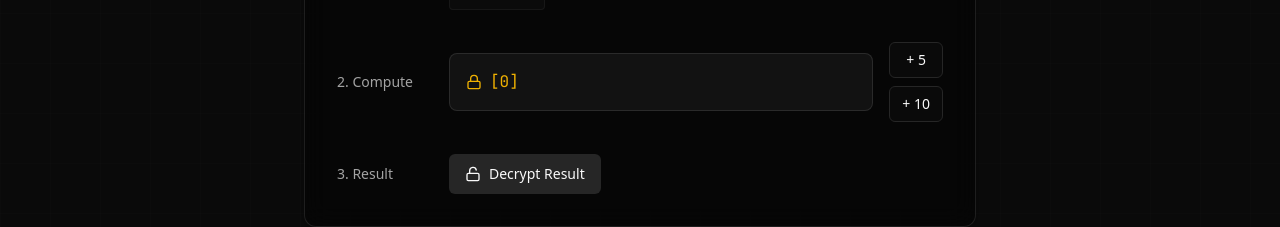
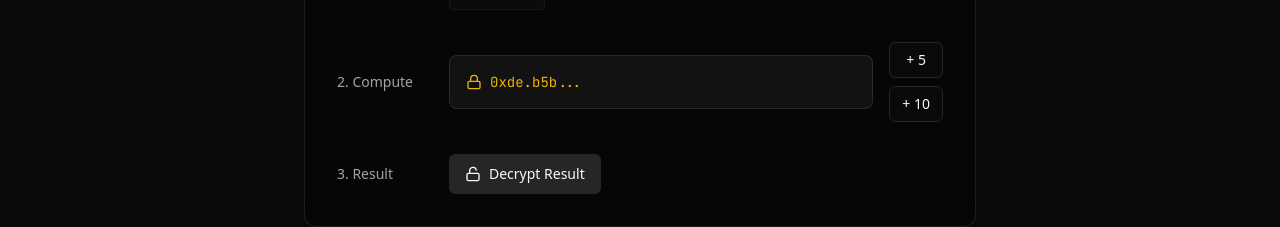
Before and after one commit to Budalebah/zama-bounty-hub, a Next.js app in the folder playground/: page / in a window 1280 px wide. Both pictures are taken after a click on the button "Encrypt". Shown: the part 1637-1864 px from the top of the page. Built offline with nearby package versions, Linux system fonts and the light colour scheme.

Commit message:
Improve FHE Simulator: Hide plaintext values when encrypted

```diff
--- a/playground/components/FHEPlayground.tsx
+++ b/playground/components/FHEPlayground.tsx
@@ -32,6 +32,13 @@ export function FHEPlayground() {
         setEncrypted(false);
         setOperations([]);
         setDecryptedResult(null);
+    };
+
+    // Helper to generate a deterministic "fake" hash based on the value
+    // so it looks like a real ciphertext but is consistent
+    const getFakeHash = (val: number) => {
+        const hash = Math.abs(Math.sin(val + 1) * 10000).toString(16).substring(2, 8);
+        return `0x${hash}...`;
     };
 
     return (
@@ -70,9 +77,9 @@ export function FHEPlayground() {
                         >
                             <div className="w-24 text-sm text-muted-foreground">2. Compute</div>
                             <div className="flex items-center gap-2 bg-white/5 p-4 rounded-lg border border-white/10 flex-1 overflow-x-auto">
-                                <div className="flex items-center gap-2 text-yellow-500 font-mono">
+                                <div className="flex items-center gap-2 text-yellow-500 font-mono text-sm" title={`Encrypted value of ${input}`}>
                                     <Lock className="w-4 h-4" />
-                                    <span>[{input}]</span>
+                                    <span>{getFakeHash(input)}</span>
                                 </div>
 
                                 {operations.map((op, i) => (
@@ -83,9 +90,9 @@ export function FHEPlayground() {
                                         className="flex items-center gap-2"
                                     >
                                         <Plus className="w-4 h-4 text-muted-foreground" />
-                                        <div className="flex items-center gap-2 text-yellow-500 font-mono">
+                                        <div className="flex items-center gap-2 text-yellow-500 font-mono text-sm" title={`Encrypted value of ${op}`}>
                                             <Lock className="w-4 h-4" />
-                                            <span>[{op}]</span>
+                                            <span>{getFakeHash(op)}</span>
                                         </div>
                                     </motion.div>
                                 ))}
```
